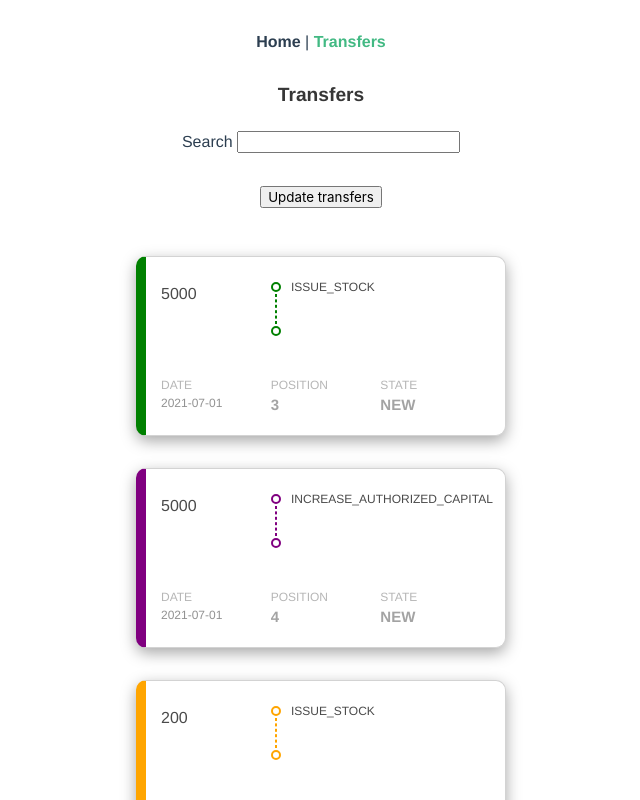
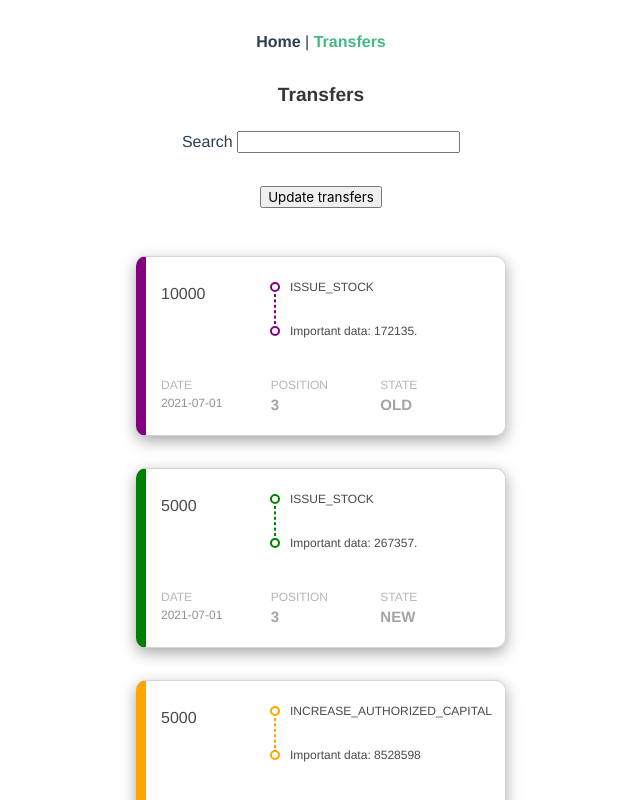
Before and after one commit to EmanueleDB/afs, a Vue app: page /transfers in a window 1280 px wide. Both pictures are taken after a click on the button "Update transfers". Shown: the top 800 px of the page, without its empty margins (319-959 px from the left). Built offline with nearby package versions, Linux system fonts and the light colour scheme.

Commit message:
Button fixed

```diff
--- a/src/components/transferRow.vue
+++ b/src/components/transferRow.vue
@@ -15,7 +15,7 @@
           <div class="card__container__circles__content__first">
             <p class="card__container__circles__content__first-text">{{ transfer.type }}</p>
           </div>
-          <div class="card__container__circles__text__second" v-if="transfer.forgottenProperty">
+          <div class="card__container__circles__content__second" v-if="transfer.forgottenProperty">
             <p class="card__container__circles__content__second-text">
               {{ transfer.forgottenProperty }}</p>
           </div>
@@ -41,7 +41,7 @@
 
 <script lang="ts">
 import Vue from "vue";
-import {Component, Watch, Prop} from "vue-property-decorator";
+import {Component, Prop} from "vue-property-decorator";
 import {Transaction} from "@/types/types";
 
 @Component({
--- a/src/views/Transfers.vue
+++ b/src/views/Transfers.vue
@@ -23,7 +23,7 @@
 </template>
 
 <script lang="ts">
-import {Component, Watch, Vue} from "vue-property-decorator";
+import {Component, Vue} from "vue-property-decorator";
 import {Transaction} from "@/types/types";
 import TransferRow from "@/components/transferRow.vue";
 import transfers from "@/assets/data";
@@ -36,7 +36,7 @@ import transfers from "@/assets/data";
 export default class Transfers extends Vue {
   searchTerms = "";
   transfers = transfers;
-  colors = ['green', 'purple', 'orange', 'red', 'pink'];
+  colors = ['purple', 'green', 'orange', 'red', 'pink'];
 
 // eslint-disable-next-line @typescript-eslint/explicit-module-boundary-types
   get searchedTransfers() {
@@ -45,12 +45,12 @@ export default class Transfers extends Vue {
     return this.transfers;
   }
 
+  // The button wasn't working properly because Vue 2 cannot detect when you update a single index in an array, so
+  // this.transfers[0] = {...} The array will update, but Vue won't know that anything changed.
+  // So one of the solutions is using splice and that will trigger again the reactivity
+
   updateTransfers(): void {
-    this.transfers.forEach((transfer) => {
-      transfer.forgottenProperty = `Important data: ${(Math.random() * 100000000).toString().slice(1, 8)}`;
-    });
-
-    this.transfers[0] = {
+    this.transfers.splice(0, 0, {
       splitFactor: null,
       exDate: null,
       amount: 10000,
@@ -69,7 +69,11 @@ export default class Transfers extends Vue {
       transactionIdentifier: "41095fdb-6b52-4257-aef8-dc523d782e53",
       positionWithinDay: 3,
       type: "ISSUE_STOCK",
-    };
+    })
+
+    this.transfers.forEach((transfer) => {
+      transfer.forgottenProperty = `Important data: ${(Math.random() * 100000000).toString().slice(1, 8)}`
+    });
   }
 }
 </script>
```
